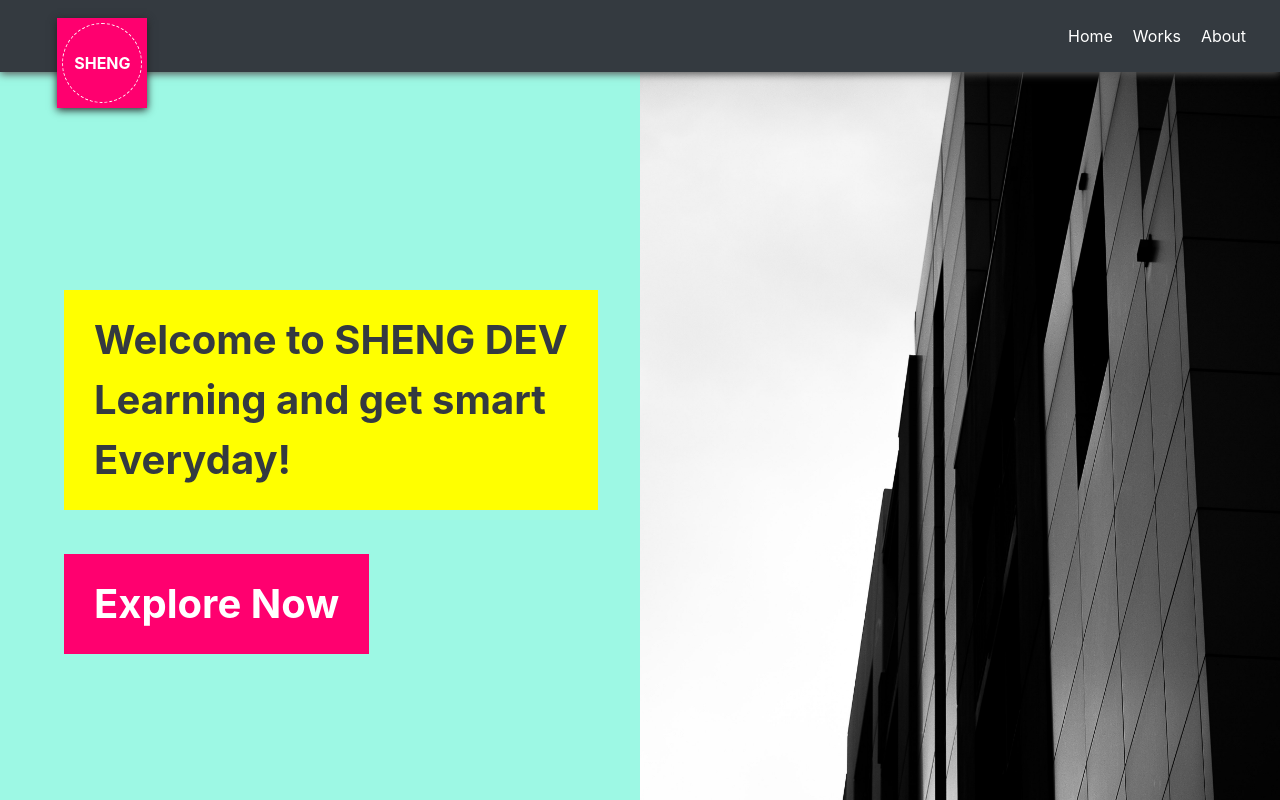
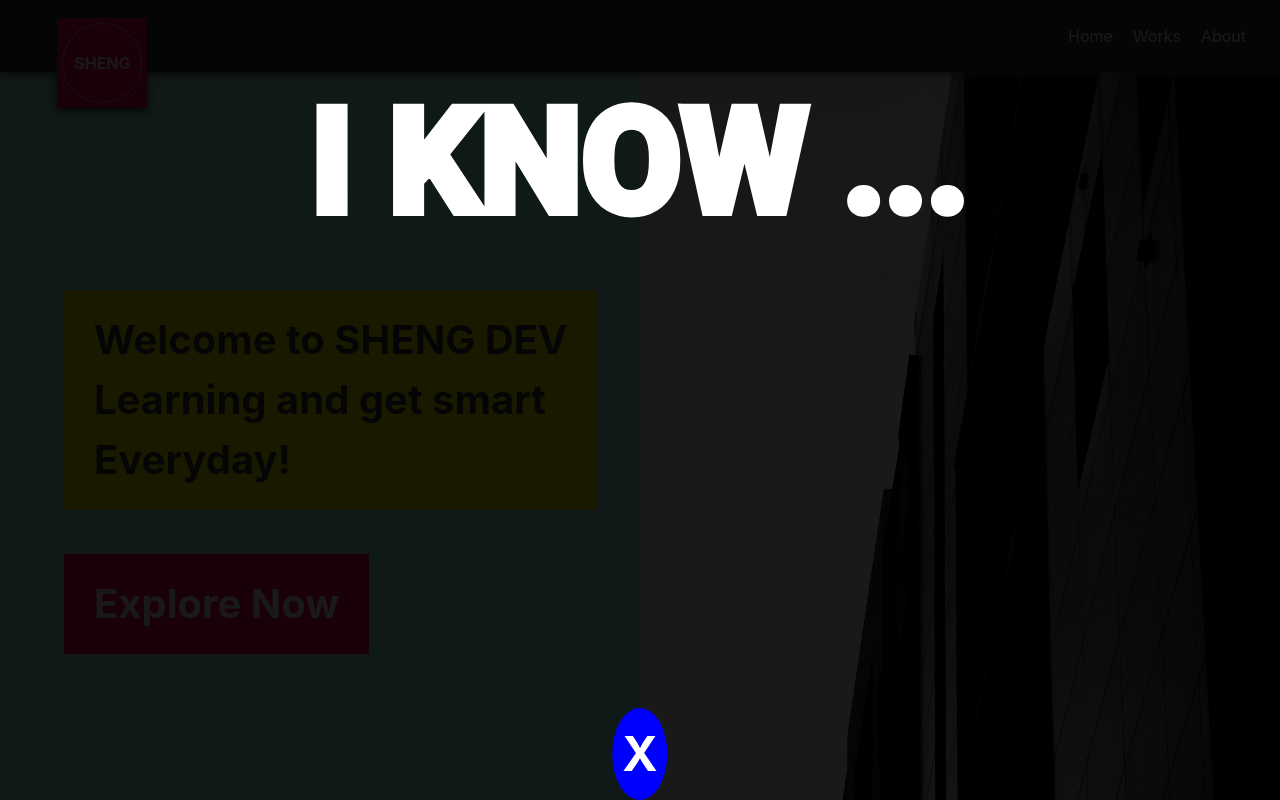
Before and after one commit to CopyDemon/Shengdesign_React, a React (Create React App) app in the folder shengdesign_react/: page / in a window 1280 px wide. Shown: the top 800 px of the page. Built offline with nearby package versions, Linux system fonts and the light colour scheme.

Commit message:
try use redux show and hide all skills

```diff
--- /dev/null
+++ b/shengdesign_react/src/REDUX/action/hide_all_skills.js
@@ -0,0 +1,5 @@
+export const hide_all_skills = () =>{
+    return{
+        type:"hide_all_skills"
+    }
+}
--- /dev/null
+++ b/shengdesign_react/src/REDUX/action/show_all_skills.js
@@ -0,0 +1,5 @@
+export const show_all_skills = () =>{
+    return{
+        type:"show_all_skills"
+    }
+}
--- a/shengdesign_react/src/REDUX/home_data/skills_reducer.js
+++ b/shengdesign_react/src/REDUX/home_data/skills_reducer.js
@@ -1,9 +1,11 @@
-const skillsReducer = (state = false, action) => {
+const show_all_skills = (state = false, action) => {
     switch(action.type){
-        case 'click':
+        case 'show_all_skills':
             return true;
+        case 'hide_all_skills':
+            return false;
         default:
             return false;
     }
 }
-export default skillsReducer;
+export default show_all_skills;
--- a/shengdesign_react/src/index.js
+++ b/shengdesign_react/src/index.js
@@ -6,18 +6,22 @@ import * as serviceWorker from './serviceWorker';
 //Redux
 import REDUX_ROOT from './REDUX/index';
 import {createStore} from 'redux';
+import {Provider} from 'react-redux';
 //store
 const store = createStore(
     REDUX_ROOT,
-    // window.__REDUX_DEVTOOLS_EXTENSION__&&window.__REDUX_DEVTOOLS_EXTENSION__()
+    window.__REDUX_DEVTOOLS_EXTENSION__ && window.__REDUX_DEVTOOLS_EXTENSION__()
 )
 //action
-
 //reducer
 
 //dispatch
 
-ReactDOM.render(<App />, document.getElementById('root'));
+ReactDOM.render(
+    <Provider store={store}>
+        <App />
+    </Provider>
+, document.getElementById('root'));
 
 // If you want your app to work offline and load faster, you can change
 // unregister() to register() below. Note this comes with some pitfalls.
--- a/shengdesign_react/src/pages/home/skills/all_skills/all_skills.js
+++ b/shengdesign_react/src/pages/home/skills/all_skills/all_skills.js
@@ -1,10 +1,18 @@
 import React, {useState} from 'react';
+
+//import redux
+import {useSelector,useDispatch} from 'react-redux';
+import {hide_all_skills} from '../../../../REDUX/action/hide_all_skills';
 
 //import css
 import classSelector from './all_skills.module.css';
 //import js
 import AllSkillsTitleSVG from './all_skills_title_svg/all_skills_title_svg';
 const AllSkills = (props) =>{
+    //redux var
+    const show_or_hide_all_skills = useSelector(state =>state.skillsReducer);
+    const dispatch = useDispatch();
+    //state
     const[all_skills_state] = useState(
         {
             frontend_title: 'Frontend Skills',
@@ -12,16 +20,34 @@ const AllSkills = (props) =>{
         }
     );
 
-    if(props.show_skills){
-        document.querySelector('.all_skills_main_container').style.display="block";
+    let all_skills_container;
+    if(show_or_hide_all_skills){
+        all_skills_container = (() =>{
+            // return(
+            //     <div className={`${classSelector.all_skills_main_container} all_skills_main_container row col-lg-12 col-md-12 col-sm-12 px-0 mx-0`}>
+            //         {/*title*/}
+            //         <div className={`${classSelector.all_skills_bg}`}></div>
+            //         <AllSkillsTitleSVG />
+            //     </div>
+            // )
+            alert()
+        })
     }
 
     return(
-        <div className={`${classSelector.all_skills_main_container} row col-lg-12 col-md-12 col-sm-12 px-0 mx-0`}>
+        <div className={`${classSelector.all_skills_main_container} all_skills_main_container row col-lg-12 col-md-12 col-sm-12 px-0 mx-0`}>
             {/*title*/}
             <div className={`${classSelector.all_skills_bg}`}></div>
             <AllSkillsTitleSVG />
+            <div className={`${classSelector.all_skills_close_btn}`}
+                 onClick={()=>{dispatch(hide_all_skills())}}
+            >
+                X
+            </div>
         </div>
+        // <div>
+        //      {all_skills_container}
+        // </div>
     )
 }
 
--- a/shengdesign_react/src/pages/home/skills/all_skills/all_skills.module.css
+++ b/shengdesign_react/src/pages/home/skills/all_skills/all_skills.module.css
@@ -1,5 +1,4 @@
 .all_skills_main_container {
-	display: none;
 	position: fixed;
 	top: 0;
 	left: 0;
@@ -35,3 +34,17 @@
 	top: 0;
 	background: #000;
 }
+
+.all_skills_close_btn {
+	position: absolute;
+	z-index: 2;
+	bottom: 0;
+	left: 50%;
+	transform: translateX(-50%);
+	padding: 10px;
+	background: blue;
+	border-radius: 50%;
+	font-size: 3rem;
+	font-weight: bold;
+	color: white;
+}
--- a/shengdesign_react/src/pages/home/skills/skills_main_content/skills_main_content.js
+++ b/shengdesign_react/src/pages/home/skills/skills_main_content/skills_main_content.js
@@ -1,26 +1,40 @@
 import React, { useState, useEffect } from 'react';
+//import redux
+import {useSelector,useDispatch} from 'react-redux';
+import {show_all_skills} from '../../../../REDUX/action/show_all_skills';
 
 //import script
 import AllSkills from '../all_skills/all_skills';
+
 //import css
 import classSelector from './skills_main_content.module.css';
 
 const Skills_main_content = (props) => {
+    //redux var
+    const show_or_hide_all_skills = useSelector(state => state.skillsReducer);
+    const dispatch = useDispatch();
+
     //state
     const [skills_main_content_data, set_skills_main_content_data] = useState({
         skills_title_text:['Unlimitied Web', 'Development & Design', 'Skills.'],
-        main_skills:["let's view"],
-        show_all_skills:false
+        main_skills:["let's view"]
     });
-    console.log(skills_main_content_data.show_all_skills)
 
     //functions
-    //let's view btn click show_all_skills = true;
-    const view_skills_btn_click = () => {
-        let copy_skills_main_countent_data = skills_main_content_data;
-        copy_skills_main_countent_data.show_all_skills = true;
-        set_skills_main_content_data(copy_skills_main_countent_data);
-    };
+    useEffect(()=>{
+        //dispatch(show_all_skills())
+        const show_all_skills = () =>{
+            dispatch(show_all_skills())
+            let all_skills_main_container = document.querySelector('.all_skills_main_container');
+            if(show_or_hide_all_skills){
+                all_skills_main_container.style.display = "true";
+            }else{
+                all_skills_main_container.style.display = "none";
+            }
+            console.log(show_or_hide_all_skills);
+        }
+    })
+
 
 
     //all maps
@@ -34,7 +48,7 @@ const Skills_main_content = (props) => {
     const main_skills = skills_main_content_data.main_skills;
     const skills_tab = main_skills.map((item, index) => {
         return <span
-                onClick={view_skills_btn_click}
+                onClick={()=>{dispatch(show_all_skills())}}
                 className = {`${classSelector.home_skills_tab} view_skill_btn`}
                 key = {item + index}>
                     {item}
@@ -48,7 +62,7 @@ const Skills_main_content = (props) => {
             <div className={`${classSelector.skills_tab_container}`}>
                 {skills_tab}
             </div>
-            <AllSkills show_skills={skills_main_content_data.show_all_skills}/>
+            <AllSkills />
         </div>
     )
 }
```
